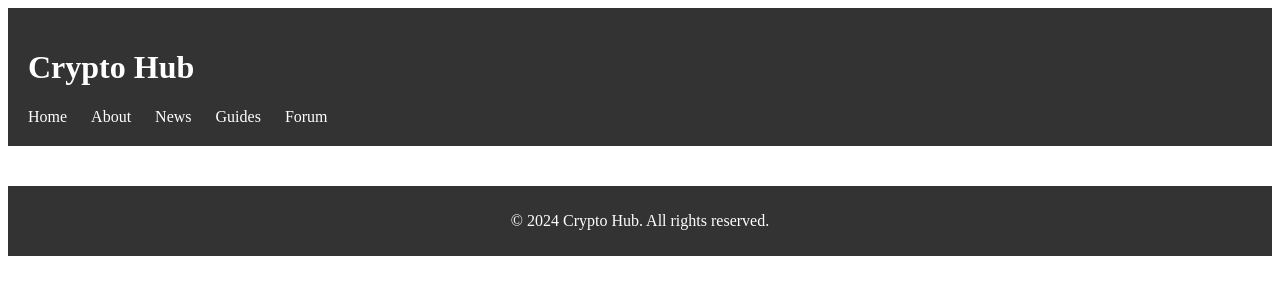
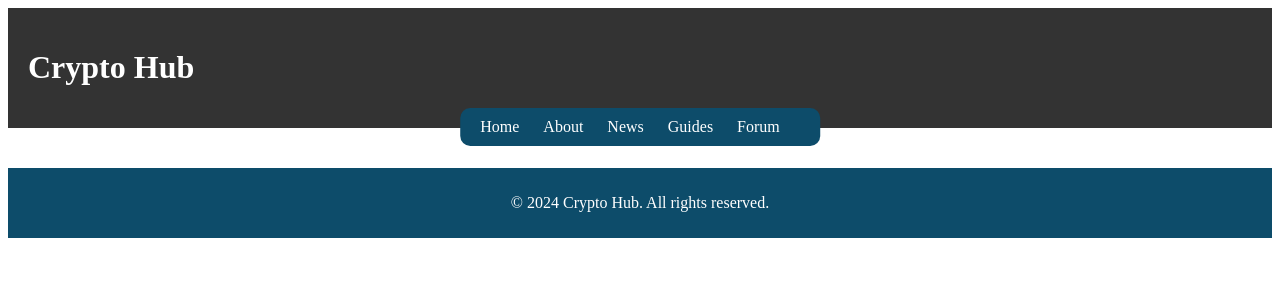
Before and after one commit to arrowgtr/cryptoprice, a PHP site: page / in a window 1280 px wide. Shown: the top 300 px of the page. Run offline with PHP 8.4, Linux system fonts and the light colour scheme.

Commit message:
Update styles.css

```diff
--- a/styles.css
+++ b/styles.css
@@ -5,12 +5,20 @@ header {
     padding: 20px;
 }
 
+nav {
+    position: absolute;
+    left: 50%;
+    transform: translateX(-50%);
+    background-color: #0d4c6a; /* Metallic blue color */
+    padding: 10px 20px;
+    border-radius: 10px;
+}
+
 nav ul {
-    position: absolue;
-    left: 50%
     list-style-type: none;
     margin: 0;
     padding: 0;
+    text-align: center;
 }
 
 nav ul li {
@@ -30,7 +38,7 @@ nav ul li a {
 
 /* Styles for footer */
 footer {
-    background-color: #333;
+    background-color: #0d4c6a; /* Metallic blue color */
     color: #fff;
     padding: 10px;
     text-align: center;
```
